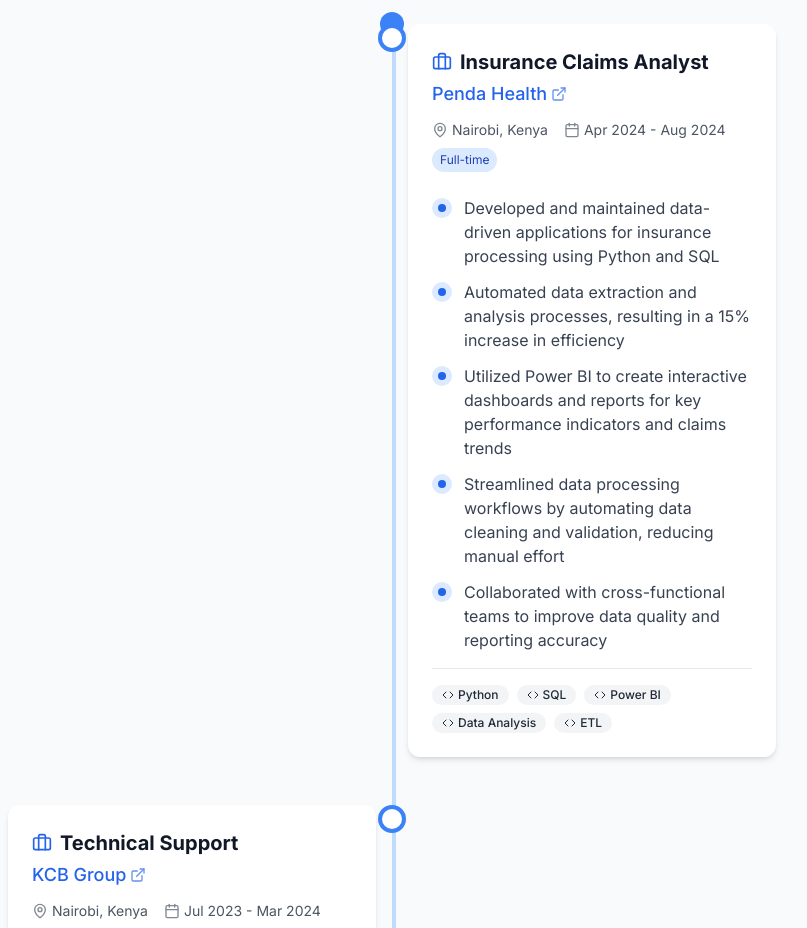
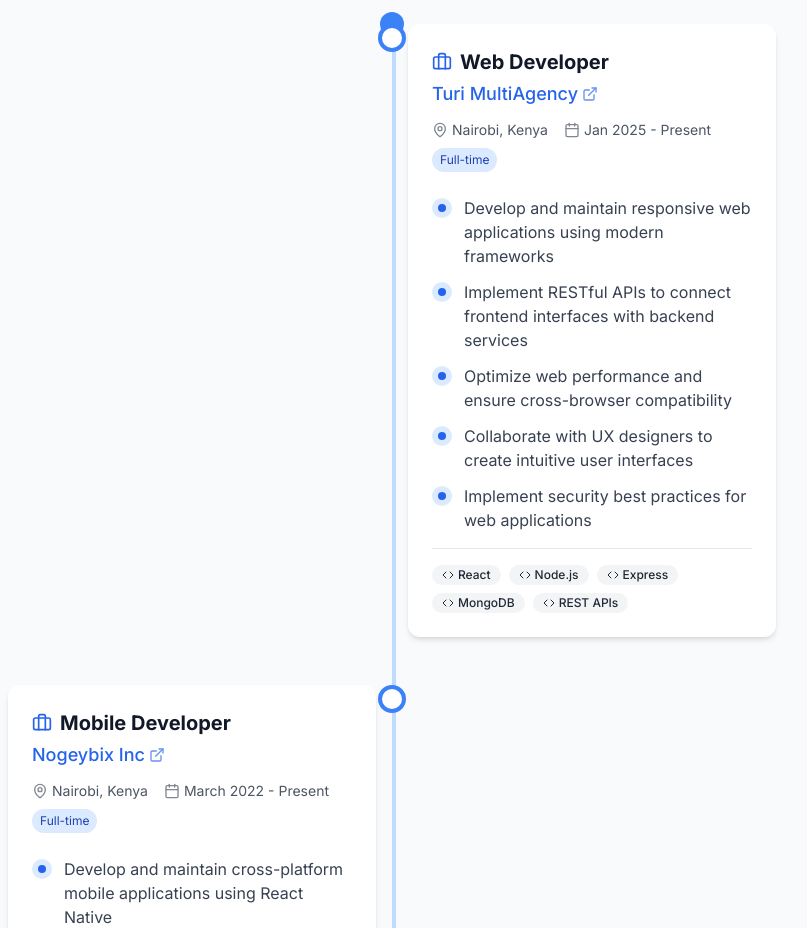
Before and after one commit to kib3tbrian/kbportfolio, a React (Create React App) app: page / in a window 1280 px wide. Shown: the part 1540-2468 px from the top of the page, without its empty margins (248-1055 px from the left). Built offline with nearby package versions, Linux system fonts and the light colour scheme.

Commit message:
Update workExperience.js

```diff
--- a/src/data/workExperience.js
+++ b/src/data/workExperience.js
@@ -1,10 +1,48 @@
-// src/data/workExperience.js
-
 /**
  * Work experience data
  * Contains professional history information
  */
 const workExperience = [
+  {
+    company: 'Turi MultiAgency',
+    location: 'Nairobi, Kenya',
+    website: 'https://turimultiagency.com',
+    roles: [
+      {
+        title: 'Web Developer',
+        period: 'Jan 2025 - Present',
+        type: 'Full-time',
+        responsibilities: [
+          'Develop and maintain responsive web applications using modern frameworks',
+          'Implement RESTful APIs to connect frontend interfaces with backend services',
+          'Optimize web performance and ensure cross-browser compatibility',
+          'Collaborate with UX designers to create intuitive user interfaces',
+          'Implement security best practices for web applications'
+        ],
+        technologies: ['React', 'Node.js', 'Express', 'MongoDB', 'REST APIs']
+      }
+    ]
+  },
+  {
+    company: 'Nogeybix Inc',
+    location: 'Nairobi, Kenya',
+    website: 'https://nogeybix.com',
+    roles: [
+      {
+        title: 'Mobile Developer',
+        period: 'March 2022 - Present',
+        type: 'Full-time',
+        responsibilities: [
+          'Develop and maintain cross-platform mobile applications using React Native',
+          'Implement mobile-specific features like push notifications and offline capabilities',
+          'Optimize app performance and reduce load times',
+          'Collaborate with backend teams to integrate mobile apps with APIs',
+          'Ensure app compliance with platform-specific guidelines (App Store/Play Store)'
+        ],
+        technologies: ['React Native', 'Firebase', 'Redux', 'Mobile UI/UX', 'API Integration']
+      }
+    ]
+  },
   {
     company: 'Penda Health',
     location: 'Nairobi, Kenya',
@@ -49,7 +87,7 @@
 
 // Helper functions
 export const getTotalExperienceYears = () => {
-  const startDate = new Date('2023-07-01'); // First job start date
+  const startDate = new Date('2022-03-17'); // Updated to Nogeybix start date
   const currentDate = new Date();
   const yearDiff = currentDate.getFullYear() - startDate.getFullYear();
   const monthDiff = currentDate.getMonth() - startDate.getMonth();
@@ -58,26 +96,11 @@
 };
 
 export const getCurrentPosition = () => {
-  // Find the most recent role
-  let current = null;
-  let latestDate = new Date(0);
-
-  workExperience.forEach(exp => {
-    exp.roles.forEach(role => {
-      if (role.period.includes('Present')) {
-        const startDate = new Date(role.period.split(' - ')[0]);
-        if (startDate > latestDate) {
-          latestDate = startDate;
-          current = {
-            role: role.title,
-            company: exp.company
-          };
-        }
-      }
-    });
-  });
-
-  return current;
+  // Since both Turi and Nogeybix are "Present", we'll return Turi as it's more recent
+  return {
+    role: 'Web Developer',
+    company: 'Turi MultiAgency'
+  };
 };
 
 export default workExperience;
```
